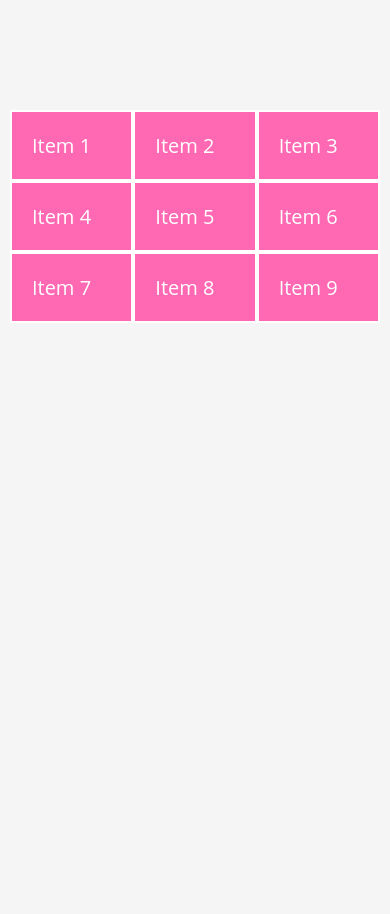
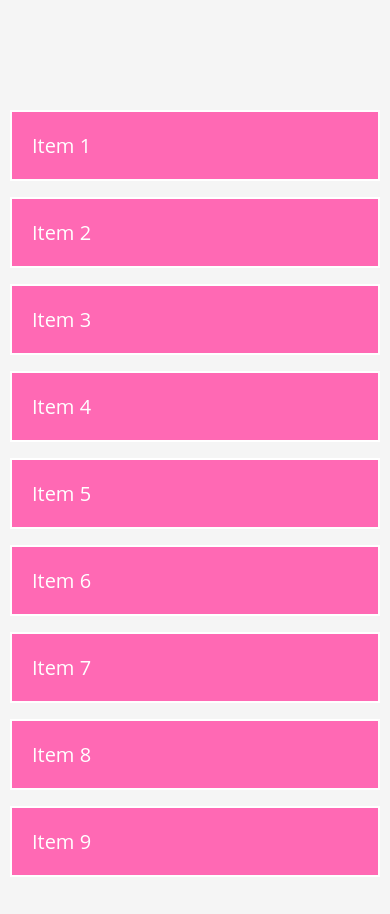
Before and after one commit to DessyZeal/freecodecamplessons, a plain HTML site: page compilationpage/index2.html in a window 390 px wide. Before the commit the page ends 844 px from the top, so only its background shows below. Drawn offline with Linux system fonts and the light colour scheme.

Commit message:
html font elements

```diff
--- a/compilationpage/style.css
+++ b/compilationpage/style.css
@@ -15,8 +15,11 @@ body {
     padding: 10px;
     display: grid;
     grid-template-columns: repeat(3, 1fr);
-    grid-column: 1em;
-    grid-row: 1em;
+    column-gap: 1em;
+    row-gap: 1em;
+    /* align-items: end; */
+    /* grid-auto-rows: minmax(200px, auto); */
+    /* grid-template-rows: repeat(3, 1fr); */
 }
 .item {
     background: hotpink;
@@ -25,3 +28,21 @@ body {
     padding: 20px;
     border: 2px solid white;
 }
+/* .item:nth-of-type(1) {
+    background: #000;
+    grid-column: 1/3;
+}
+.item:nth-of-type(4) {
+    background:  hsl(228, 45%, 44%);
+    grid-column: 2/4;
+}
+.item:nth-of-type(9) {
+    background:  hsla(228, 45%, 44%, 0.466);
+    grid-column: 2/4;
+} */
+
+@media(max-width: 500px) {
+    .container {
+        grid-template-columns: 1fr;
+    }
+}
```
